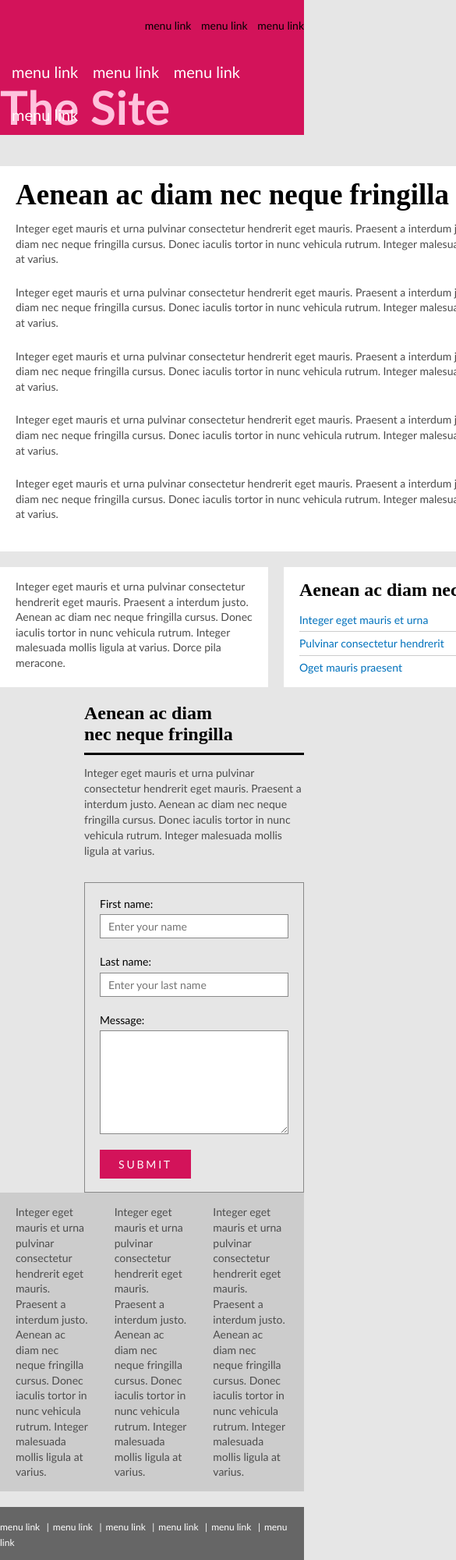
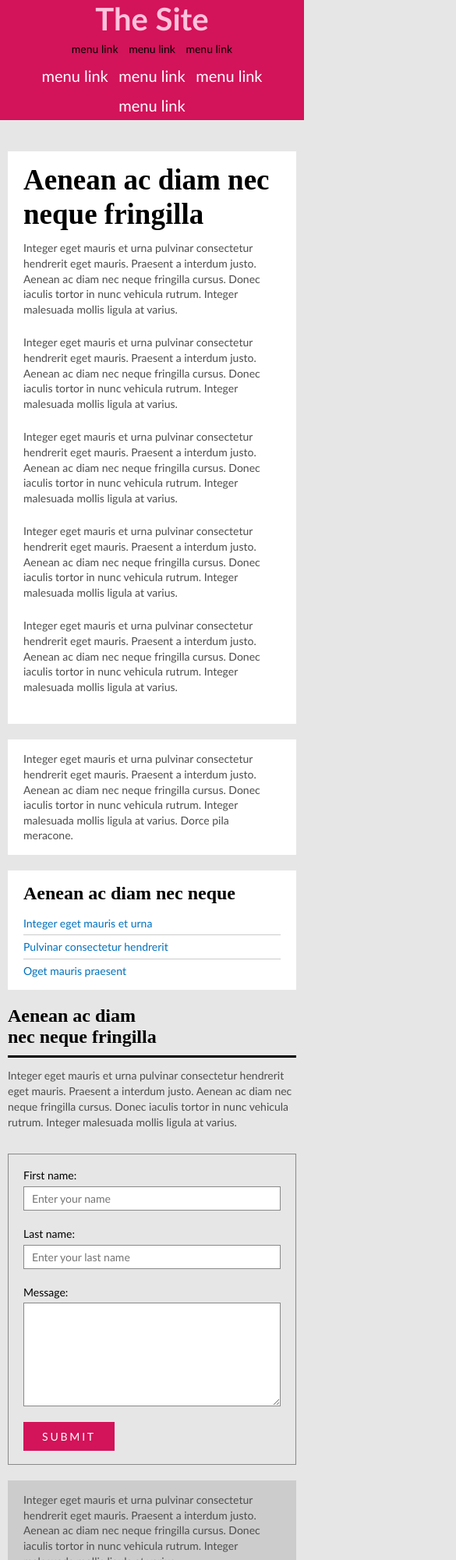
Before and after one commit to simaks/sample-site, a website: page index.html in a window 390 px wide. Shown: the top 2000 px of the page at 78% size, 585 px wide, since content can reach past the window. Drawn offline with nearby package versions, Linux system fonts and the light colour scheme; files that its build step writes are made by us from their sources.

Commit message:
Responsiveness

```diff
--- a/index.html
+++ b/index.html
@@ -78,15 +78,15 @@
                         ac diam nec neque fringilla cursus. Donec iaculis tortor in nunc vehicula rutrum. Integer malesuada
                         mollis ligula at varius. </p>
                 </article>
-                <div class="row margin-b-gutter">
-                    <div class="col col-1-2 display-flex">
+                <div class="row">
+                    <div class="col col-1-2-lg display-flex margin-b-gutter">
                         <div class="content-block bg-white">
                             <p class="margin-0">Integer eget mauris et urna pulvinar consectetur hendrerit eget mauris. Praesent a interdum justo.
                                 Aenean ac diam nec neque fringilla cursus. Donec iaculis tortor in nunc vehicula rutrum.
                                 Integer malesuada mollis ligula at varius. Dorce pila meracone. </p>
                         </div>
                     </div>
-                    <div class="col col-1-2 display-flex">
+                    <div class="col col-1-2-lg display-flex margin-b-gutter">
                         <div class="content-block bg-white">
                             <h3>Aenean ac diam nec neque </h3>
                             <ul class="link-list">
@@ -104,7 +104,7 @@
                     </div>
                 </div>
             </div>
-            <aside class="content-sidebar">
+            <aside class="content-sidebar margin-b-gutter">
                 <h3 class="contact-us__title">Aenean ac diam
                     <br>nec neque fringilla </h3>
                 <p class="contact-us__description">Integer eget mauris et urna pulvinar consectetur hendrerit eget mauris. Praesent a interdum justo. Aenean
@@ -130,17 +130,17 @@
         <div class="container margin-b-gutter">
             <div class="content-block bg-gray-lighter-2">
                 <div class="row gutter-l">
-                    <div class="col col-1-3">
-                        <p class="margin-0">Integer eget mauris et urna pulvinar consectetur hendrerit eget mauris. Praesent a interdum justo.
+                    <div class="col col-1-3-md">
+                        <p class="margin-0-md">Integer eget mauris et urna pulvinar consectetur hendrerit eget mauris. Praesent a interdum justo.
                             Aenean ac diam nec neque fringilla cursus. Donec iaculis tortor in nunc vehicula rutrum. Integer
                             malesuada mollis ligula at varius. </p>
                     </div>
-                    <div class="col col-1-3">
-                        <p class="margin-0">Integer eget mauris et urna pulvinar consectetur hendrerit eget mauris. Praesent a interdum justo.
+                    <div class="col col-1-3-md">
+                        <p class="margin-0-md">Integer eget mauris et urna pulvinar consectetur hendrerit eget mauris. Praesent a interdum justo.
                             Aenean ac diam nec neque fringilla cursus. Donec iaculis tortor in nunc vehicula rutrum. Integer
                             malesuada mollis ligula at varius. </p>
                     </div>
-                    <div class="col col-1-3 mar">
+                    <div class="col col-1-3-md">
                         <p class="margin-0">Integer eget mauris et urna pulvinar consectetur hendrerit eget mauris. Praesent a interdum justo.
                             Aenean ac diam nec neque fringilla cursus. Donec iaculis tortor in nunc vehicula rutrum. Integer
                             malesuada mollis ligula at varius. </p>
@@ -152,12 +152,24 @@
     <footer class="page-footer">
         <div class="container">
             <nav class="footer-menu">
-                <a class="footer-menu__item" href="javascript:void(0)">menu link</a>
-                <a class="footer-menu__item" href="javascript:void(0)">menu link</a>
-                <a class="footer-menu__item" href="javascript:void(0)">menu link</a>
-                <a class="footer-menu__item" href="javascript:void(0)">menu link</a>
-                <a class="footer-menu__item" href="javascript:void(0)">menu link</a>
-                <a class="footer-menu__item" href="javascript:void(0)">menu link</a>
+                <a class="footer-menu__item" href="javascript:void(0)">
+                    menu link
+                </a>
+                <a class="footer-menu__item" href="javascript:void(0)">
+                    menu link
+                </a>
+                <a class="footer-menu__item" href="javascript:void(0)">
+                    menu link
+                </a>
+                <a class="footer-menu__item" href="javascript:void(0)">
+                    menu link
+                </a>
+                <a class="footer-menu__item" href="javascript:void(0)">
+                    menu link
+                </a>
+                <a class="footer-menu__item" href="javascript:void(0)">
+                    menu link
+                </a>
             </nav>
             <div class="page-footer__bottom">
                 <p class="page-footer__text">Nullam mattis luctus dolor, sed gravida tellus volutpat vel. Maecenas mollis augue sed tortor molestie ornare.
--- a/style/sass/_components.scss
+++ b/style/sass/_components.scss
@@ -1,6 +1,11 @@
 @import "components/header";
+@import "components/header-logo";
+@import "components/top-menu";
+@import "components/header-menu";
 @import "components/form-field";
-@import "components/footer";
 @import "components/button";
+@import "components/container";
 @import "components/contact-us";
 @import "components/link-list";
+@import "components/footer";
+@import "components/footer-menu";
--- a/style/sass/_grid.scss
+++ b/style/sass/_grid.scss
@@ -2,30 +2,38 @@
     margin-left: -$grid-gutter-width / 2;
     margin-right: -$grid-gutter-width / 2;
     display: flex;
+    flex-wrap: wrap;
 }
 
 .col {
     padding-left: $grid-gutter-width / 2;
     padding-right: $grid-gutter-width / 2;
-    float: left;
     width: 100%;
     box-sizing: border-box;
-    float: 1;
 }
 
 .col-1-2 {
-    width: 50%;
-    flex: 0 0 percentage(1 / 2);
+    @include make-col(1, 2);
 }
 
 .col-1-3 {
-    width: percentage(1 / 3);
-    flex: 0 0 percentage(1 / 3);
+    @include make-col(1, 3);
 }
 
 .col-2-3 {
-    width: percentage(2 / 3);
-    flex: 0 0 percentage(2 / 3);
+    @include make-col(2, 3);
+}
+
+@media all and (min-width: $break-point-md-min) {
+    .col-1-3-md {
+        @include make-col(1, 3);
+    }
+}
+
+@media all and (min-width: $break-point-lg-min) {
+    .col-1-2-lg {
+        @include make-col(1, 2);
+    }
 }
 
 .gutter-l {
--- a/style/sass/_layout.scss
+++ b/style/sass/_layout.scss
@@ -1,11 +1,5 @@
 .page-content {
     padding: 40px 0 0;
-}
-
-.container {
-    max-width: 1010px;
-    margin-left: auto;
-    margin-right: auto;
 }
 
 .content-block {
@@ -15,12 +9,23 @@
 }
 
 .content-main {
-    float: left;
-    width: 708px;
+    @media all and (min-width: $break-point-md-min) {
+        float: left;
+        width: $container-md - $sidebar-width - $grid-gutter-width - $container-padding * 2;
+    }
+
+    @media all and (min-width: $break-point-lg-min) {
+        width: $container-lg - $sidebar-width - $grid-gutter-width - $container-padding * 2;
+    }
+
+    @media all and (min-width: $break-point-xl-min) {
+        width: $container-xl - $sidebar-width - $grid-gutter-width - $container-padding * 2;
+    }
 }
 
 .content-sidebar {
-    width: 282px;
-    margin-left: $grid-gutter-width;
-    float: right;
+    @media all and (min-width: $break-point-md-min) {
+        width: $sidebar-width;
+        float: right;
+    }
 }
--- a/style/sass/_mixins.scss
+++ b/style/sass/_mixins.scss
@@ -12,3 +12,8 @@
         clear: both;
     }
 }
+
+@mixin make-col($size, $columns) {
+    flex: 0 0 percentage($size / $columns);
+    max-width: percentage($size / $columns);
+}
--- a/style/sass/_utils.scss
+++ b/style/sass/_utils.scss
@@ -1,5 +1,11 @@
 .margin-0 {
     margin: 0 !important;
+}
+
+.margin-0-md {
+    @media all and (min-width: $break-point-md-min) {
+        margin: 0 !important;
+    }
 }
 
 .margin-b-gutter {
--- a/style/sass/_variables.scss
+++ b/style/sass/_variables.scss
@@ -1,16 +1,7 @@
 // fonts
-$font-serif: TimesNewRoman,
-Times New Roman,
-Times,
-Baskerville,
-Georgia,
-serif;
-$font-sans-serif: Trebuchet MS,
-Lucida Grande,
-Lucida Sans Unicode,
-Lucida Sans,
-Tahoma,
-sans-serif;
+$font-serif: TimesNewRoman, Times New Roman, Times, Baskerville, Georgia, serif;
+$font-sans-serif: Trebuchet MS, Lucida Grande, Lucida Sans Unicode, Lucida Sans, Tahoma, sans-serif;
+
 // colors
 $color-white: #ffffff;
 $color-gray-lightest: #fefefe;
@@ -27,5 +18,26 @@ $color-black: #000000;
 $color-primary: #d3135a;
 $color-primary-light: #ffc2dd;
 $color-anchor: #0071bc;
+
+// container
+$container-padding: 10px;
+$container-xl: 1030px;
+$container-lg: 960px;
+$container-md: 720px;
+$container-sm: 540px;
+
+// break points
+$break-point-xs-max: 575px;
+$break-point-sm-min: 576px;
+$break-point-sm-max: 767px;
+$break-point-md-min: 768px;
+$break-point-md-max: 959px;
+$break-point-lg-min: 960px;
+$break-point-lg-max: 1139px;
+$break-point-xl-min: 1140px;
+
 // spacing
 $grid-gutter-width: 20px;
+
+// sidebar
+$sidebar-width: 282px;
--- /dev/null
+++ b/style/sass/components/_container.scss
@@ -0,0 +1,23 @@
+.container {
+    width: 100%;
+    margin-left: auto;
+    margin-right: auto;
+    padding: 0 $container-padding;
+    box-sizing: border-box;
+
+    @media all and (min-width: $break-point-sm-min) {
+        width: $container-sm;
+    }
+
+    @media all and (min-width: $break-point-md-min) {
+        width: $container-md;
+    }
+
+    @media all and (min-width: $break-point-lg-min) {
+        width: $container-lg;
+    }
+
+    @media all and (min-width: $break-point-xl-min) {
+        width: $container-xl;
+    }
+}
--- /dev/null
+++ b/style/sass/components/_footer-menu.scss
@@ -0,0 +1,20 @@
+.footer-menu {
+    margin-bottom: 20px;
+    font-size: 0;
+
+    &__item {
+        color: $color-white;
+        text-decoration: none;
+        font-size: 12px;
+
+        &:hover {
+            text-decoration: underline;
+        }
+
+        & + &:before {
+            content: '|';
+            display: inline-block;
+            padding: 0 5px;
+        }
+    }
+}
--- a/style/sass/components/_footer.scss
+++ b/style/sass/components/_footer.scss
@@ -9,7 +9,6 @@
 
     &__text {
         margin: 0;
-        margin-right: 140px;
         font-size: 12px;
     }
 
@@ -18,29 +17,19 @@
         font-family: $font-sans-serif;
         font-size: 31px;
         font-weight: 700;
-        position: absolute;
-        right: 0;
-        bottom: 0;
-        line-height: 1em;
+        margin-top: 20px;
     }
-}
 
-.footer-menu {
-    margin-bottom: 20px;
-
-    &__item {
-        color: $color-white;
-        text-decoration: none;
-        font-size: 12px;
-
-        &:hover {
-            text-decoration: underline;
+    @media all and (min-width: $break-point-sm-min) {
+        &__text {
+            margin-right: 140px;
         }
 
-        & + &:before {
-            content: '|';
-            display: inline-block;
-            padding: 0 5px;
+        &__logo {
+            position: absolute;
+            right: 0;
+            bottom: 0;
+            line-height: 1em;
         }
     }
 }
--- /dev/null
+++ b/style/sass/components/_header-logo.scss
@@ -0,0 +1,15 @@
+.header-logo {
+    color: $color-primary-light;
+    margin: 0;
+    font-family: $font-sans-serif;
+    font-size: 40px;
+    text-align: center;
+    font-weight: 700;
+
+    @media all and (min-width: $break-point-md-min) {
+        font-size: 60px;
+        position: absolute;
+        bottom: 0;
+        left: 0;
+    }
+}
--- /dev/null
+++ b/style/sass/components/_header-menu.scss
@@ -0,0 +1,94 @@
+.header-menu {
+    clear: both;
+    text-align: center;
+
+    &__list {
+        display: block;
+        list-style: none;
+        padding: 0;
+        margin: 0;
+    }
+
+    &__item {
+        display: inline-block;
+        position: relative;
+        text-align: left;
+    }
+
+    &__link {
+        display: block;
+        color: $color-white;
+        font-size: 20px;
+        text-decoration: none;
+        padding: 5px 0;
+
+        :hover > & {
+            color: $color-gray-darker;
+        }
+    }
+
+    @media all and (max-width: $break-point-sm-max) {
+        &__item {
+            margin: 0 5px;
+        }
+    }
+
+    @media all and (min-width: $break-point-md-min) {
+        float: right;
+
+        &__item {
+            margin-left: 15px;
+        }
+
+        &__link {
+            padding: 15px 0 12px;
+        }
+    }
+}
+
+.header-submenu {
+    &__list {
+        list-style: none;
+        padding: 0;
+        margin: 0;
+        background: $color-gray-dark-2;
+        position: absolute;
+        top: 100%;
+        left: 50%;
+        width: 150px;
+        margin-left: -75px;
+        display: none;
+
+        :hover > & {
+            display: block;
+        }
+
+        &:before {
+            content: '';
+            border: 10px solid transparent;
+            border-top: 0;
+            border-bottom-color: $color-gray-dark-2;
+            position: absolute;
+            bottom: 100%;
+            left: 50%;
+            margin-left: -10px;
+        }
+    }
+
+    &__item {
+        display: block;
+    }
+
+    &__link {
+        color: $color-white;
+        font-size: 12px;
+        font-weight: 400;
+        text-decoration: none;
+        display: block;
+        padding: 6px 7px;
+
+        &:hover {
+            background: $color-gray-dark;
+        }
+    }
+}
--- a/style/sass/components/_header.scss
+++ b/style/sass/components/_header.scss
@@ -1,99 +1,7 @@
 .page-header {
     background: $color-primary;
+
     &__content {
         position: relative;
     }
 }
-
-.header-logo {
-    color: $color-primary-light;
-    margin: 0;
-    font-family: $font-sans-serif;
-    font-size: 60px;
-    font-weight: 700;
-    position: absolute;
-    bottom: 0;
-    left: 0;
-}
-
-.top-menu {
-    float: right;
-    padding: 23px 0 20px;
-    &__link {
-        color: $color-black;
-        text-decoration: none;
-        font-size: 14px;
-        margin-left: 9px;
-        &:hover {
-            text-decoration: underline;
-        }
-    }
-}
-
-.header-menu {
-    float: right;
-    clear: both;
-    &__list {
-        display: block;
-        list-style: none;
-        padding: 0;
-        margin: 0;
-    }
-    &__item {
-        display: inline-block;
-        position: relative;
-        margin-left: 15px;
-    }
-    &__link {
-        display: block;
-        color: $color-white;
-        font-size: 20px;
-        text-decoration: none;
-        padding: 15px 0 12px;
-        :hover>& {
-            color: $color-gray-darker;
-        }
-    }
-}
-
-.header-submenu {
-    &__list {
-        list-style: none;
-        padding: 0;
-        margin: 0;
-        background: $color-gray-dark-2;
-        position: absolute;
-        top: 100%;
-        left: 50%;
-        width: 150px;
-        margin-left: -75px;
-        display: none;
-        :hover>& {
-            display: block;
-        }
-        &:before {
-            content: '';
-            border: 10px solid transparent;
-            border-top: 0;
-            border-bottom-color: $color-gray-dark-2;
-            position: absolute;
-            bottom: 100%;
-            left: 50%;
-            margin-left: -10px;
-        }
-    }
-    &__item {
-        display: block;
-    }
-    &__link {
-        color: $color-white;
-        font-size: 12px;
-        font-weight: 400;
-        text-decoration: none;
-        display: block;
-        padding: 6px 7px;
-        &:hover {
-            background: $color-gray-dark;
-        }
-    }
-}
--- /dev/null
+++ b/style/sass/components/_top-menu.scss
@@ -0,0 +1,29 @@
+.top-menu {
+    padding: 5px 0;
+    text-align: center;
+
+    &__link {
+        color: $color-black;
+        text-decoration: none;
+        font-size: 14px;
+
+        &:hover {
+            text-decoration: underline;
+        }
+    }
+
+    @media all and (max-width: $break-point-sm-max) {
+        &__link {
+            margin: 0 5px;
+        }
+    }
+
+    @media all and (min-width: $break-point-md-min) {
+        float: right;
+        padding: 23px 0 20px;
+
+        &__link {
+            margin-left: 9px;
+        }
+    }
+}
```
